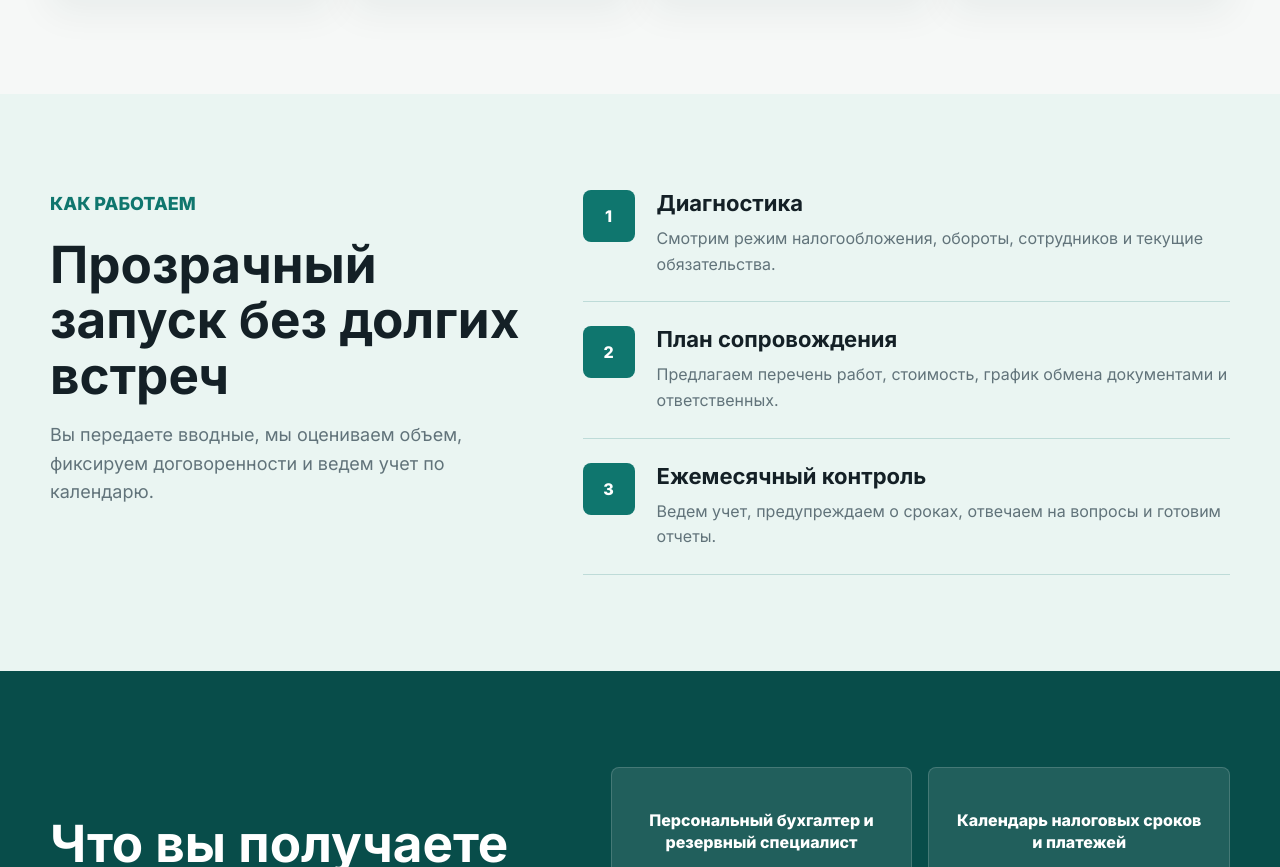
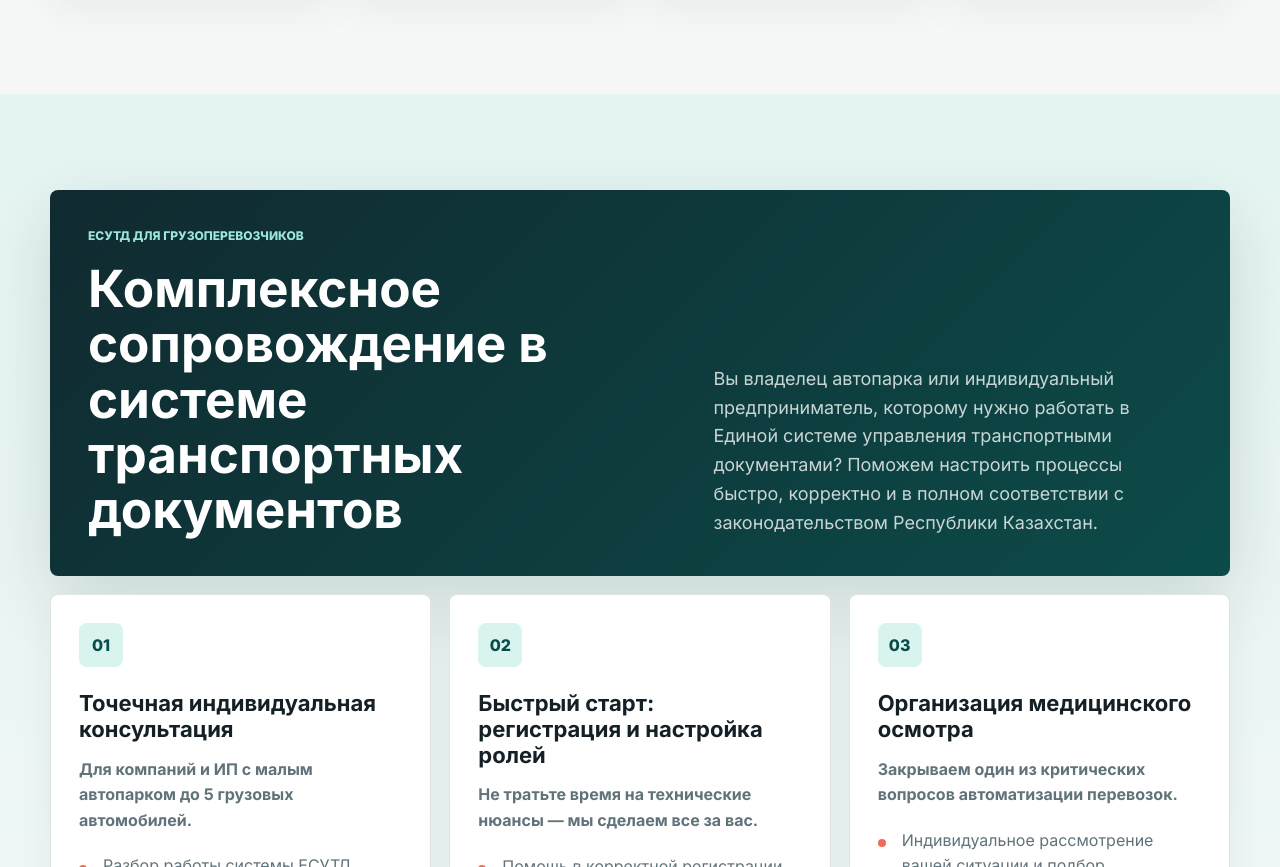
Before and after one commit to Ruslan123454321/new, a Next.js app: page / in a window 1280 px wide. Shown: the part 1933-2800 px from the top of the page. Built offline with nearby package versions, Linux system fonts and the light colour scheme; no server answers.

Commit message:
Add ESUTD carrier support section

```diff
--- a/app/globals.css
+++ b/app/globals.css
@@ -440,6 +440,142 @@ h3 {
 
 .service-card.featured a {
   color: var(--white);
+}
+
+.esutd {
+  background:
+    linear-gradient(180deg, rgba(217, 243, 239, 0.62), rgba(246, 248, 247, 0.96)),
+    var(--paper);
+}
+
+.esutd-hero {
+  display: grid;
+  grid-template-columns: minmax(0, 1fr) minmax(320px, 0.82fr);
+  gap: 42px;
+  align-items: end;
+  padding: 38px;
+  border-radius: 8px;
+  background: linear-gradient(135deg, #102a30, #0c4b49);
+  color: var(--white);
+  box-shadow: var(--shadow);
+}
+
+.esutd-hero h2 {
+  max-width: 760px;
+}
+
+.esutd-hero p:not(.eyebrow) {
+  margin: 0;
+  color: rgba(255, 255, 255, 0.78);
+  font-size: 18px;
+  line-height: 1.6;
+}
+
+.esutd-grid {
+  display: grid;
+  grid-template-columns: repeat(3, minmax(0, 1fr));
+  gap: 18px;
+  margin-top: 18px;
+}
+
+.esutd-card {
+  min-height: 430px;
+  padding: 28px;
+  border-radius: 8px;
+  background: var(--white);
+  border: 1px solid var(--line);
+  box-shadow: 0 14px 38px rgba(16, 45, 50, 0.06);
+}
+
+.esutd-card > span {
+  width: 44px;
+  height: 44px;
+  display: grid;
+  place-items: center;
+  margin-bottom: 24px;
+  border-radius: 8px;
+  background: var(--aqua);
+  color: var(--teal-dark);
+  font-weight: 800;
+}
+
+.esutd-card h3 {
+  line-height: 1.18;
+}
+
+.esutd-card p,
+.esutd-card li,
+.esutd-bottom p {
+  color: var(--muted);
+  line-height: 1.6;
+}
+
+.esutd-card p {
+  margin: 14px 0 0;
+  font-weight: 700;
+}
+
+.esutd-card ul {
+  display: grid;
+  gap: 12px;
+  margin: 20px 0 0;
+  padding: 0;
+  list-style: none;
+}
+
+.esutd-card li {
+  position: relative;
+  padding-left: 24px;
+}
+
+.esutd-card li::before {
+  content: "";
+  position: absolute;
+  top: 0.7em;
+  left: 0;
+  width: 8px;
+  height: 8px;
+  border-radius: 50%;
+  background: var(--coral);
+}
+
+.esutd-bottom {
+  display: grid;
+  grid-template-columns: minmax(0, 0.78fr) minmax(0, 1.22fr);
+  gap: 36px;
+  align-items: center;
+  margin-top: 18px;
+  padding: 34px;
+  border-radius: 8px;
+  background: var(--white);
+  border: 1px solid var(--line);
+}
+
+.esutd-bottom h3 {
+  font-size: 32px;
+  line-height: 1.12;
+}
+
+.esutd-bottom p {
+  margin: 14px 0 0;
+}
+
+.esutd-benefits {
+  display: grid;
+  grid-template-columns: repeat(2, minmax(0, 1fr));
+  gap: 14px;
+}
+
+.esutd-benefits div {
+  min-height: 104px;
+  display: flex;
+  align-items: center;
+  padding: 20px;
+  border-radius: 8px;
+  background: #eef8f6;
+  color: var(--teal-dark);
+  font-weight: 800;
+  line-height: 1.35;
 }
 
 .process {
@@ -901,6 +1037,8 @@ h3 {
   .hero-shell,
   .stats-grid,
   .process-layout,
+  .esutd-hero,
+  .esutd-bottom,
   .guarantees-grid,
   .contact-layout {
     grid-template-columns: 1fr;
@@ -908,6 +1046,7 @@ h3 {
 
   .service-grid,
   .review-grid,
+  .esutd-grid,
   .guarantee-list {
     grid-template-columns: repeat(2, minmax(0, 1fr));
   }
@@ -982,8 +1121,28 @@ h3 {
 
   .service-grid,
   .review-grid,
+  .esutd-grid,
+  .esutd-benefits,
   .guarantee-list {
     grid-template-columns: 1fr;
+  }
+
+  .esutd-hero,
+  .esutd-bottom {
+    padding: 24px;
+  }
+
+  .esutd-hero p:not(.eyebrow) {
+    font-size: 16px;
+  }
+
+  .esutd-card {
+    min-height: auto;
+    padding: 22px;
+  }
+
+  .esutd-bottom h3 {
+    font-size: 26px;
   }
 
   .reviews-summary {
--- a/app/layout.jsx
+++ b/app/layout.jsx
@@ -8,7 +8,7 @@ export const metadata = {
   metadataBase: new URL(siteUrl),
   title: "Бухгалтерские услуги в Алматы | Ведение ТОО и ИП",
   description:
-    "Бухгалтерское сопровождение ИП и ТОО в Алматы: налоговые консультации, отчетность, декларации, зарплата, первичные документы и восстановление учета.",
+    "Бухгалтерское сопровождение ИП и ТОО в Алматы: налоговые консультации, отчетность, декларации, зарплата, первичные документы, восстановление учета и сопровождение в ЕСУТД.",
   keywords: [
     "бухгалтерское сопровождение",
     "бухгалтерские услуги Алматы",
@@ -21,6 +21,11 @@ export const metadata = {
     "аутсорсинг бухгалтерии",
     "бухгалтер для бизнеса Казахстан",
     "ведение бухгалтерского учета",
+    "ЕСУТД для грузоперевозчиков",
+    "сопровождение ЕСУТД",
+    "электронные путевые листы",
+    "ЭТТН Казахстан",
+    "регистрация в ЕСУТД",
     "сдача налоговой отчетности",
     "расчет зарплаты",
     "первичные документы",
@@ -48,7 +53,7 @@ export const metadata = {
   openGraph: {
     title: "Berestova accounting | Бухгалтерские услуги в Алматы",
     description:
-      "Бухгалтерское сопровождение ИП и ТОО в Алматы: налоги, отчетность, декларации, зарплата и восстановление учета.",
+      "Бухгалтерское сопровождение ИП и ТОО в Алматы: налоги, отчетность, декларации, зарплата, восстановление учета и сопровождение в ЕСУТД.",
     url: "/",
     locale: "ru_KZ",
     type: "website",
@@ -66,7 +71,7 @@ export const metadata = {
     card: "summary_large_image",
     title: "Бухгалтерские услуги в Алматы | Ведение ТОО и ИП",
     description:
-      "Бухгалтерское сопровождение ИП и ТОО в Алматы: налоги, отчетность, декларации, зарплата и восстановление учета.",
+      "Бухгалтерское сопровождение ИП и ТОО в Алматы: налоги, отчетность, декларации, зарплата, восстановление учета и сопровождение в ЕСУТД.",
     images: ["/assets/hero-consulting.png"],
   },
 };
@@ -80,7 +85,7 @@ export default function RootLayout({ children }) {
     image: heroImageUrl,
     logo: logoImageUrl,
     description:
-      "Бухгалтерское сопровождение ИП и ТОО в Алматы: налоговые консультации, отчетность, декларации, зарплата, первичные документы и восстановление учета.",
+      "Бухгалтерское сопровождение ИП и ТОО в Алматы: налоговые консультации, отчетность, декларации, зарплата, первичные документы, восстановление учета и сопровождение в ЕСУТД.",
     telephone: "+77776970905",
     address: {
       "@type": "PostalAddress",
--- a/app/page.jsx
+++ b/app/page.jsx
@@ -5,6 +5,7 @@ import { useEffect, useRef, useState } from "react";
 const navItems = [
   ["О нас", "#about"],
   ["Услуги", "#services"],
+  ["ЕСУТД", "#esutd"],
   ["Процесс", "#process"],
   ["Отзывы", "#reviews"],
   ["Контакты", "#contacts"],
@@ -37,6 +38,46 @@ const services = [
     text: "Наведем порядок в документах, сверим остатки, найдем ошибки и подготовим план исправлений.",
     action: "Проверить учет",
   },
+];
+
+const esutdServices = [
+  {
+    number: "01",
+    title: "Точечная индивидуальная консультация",
+    audience: "Для компаний и ИП с малым автопарком до 5 грузовых автомобилей.",
+    points: [
+      "Разбор работы системы ЕСУТД именно с позиции перевозчика груза.",
+      "Пошаговые ответы на ваши вопросы без воды и сложных технических терминов.",
+      "Разбор типичных ошибок при оформлении электронных путевых листов и ЭТТН.",
+    ],
+  },
+  {
+    number: "02",
+    title: "Быстрый старт: регистрация и настройка ролей",
+    audience: "Не тратьте время на технические нюансы — мы сделаем все за вас.",
+    points: [
+      "Помощь в корректной регистрации компании в системе ЕСУТД.",
+      "Настройка личного кабинета и профиля организации.",
+      "Разграничение прав доступа для руководителей, диспетчеров, логистов и водителей.",
+    ],
+  },
+  {
+    number: "03",
+    title: "Организация медицинского осмотра",
+    audience: "Закрываем один из критических вопросов автоматизации перевозок.",
+    points: [
+      "Индивидуальное рассмотрение вашей ситуации и подбор оптимального решения.",
+      "Помощь в организации утверждения путевых листов сертифицированным медработником.",
+      "Настройка цифровой подписи медработника для законного выпуска транспорта на линию.",
+    ],
+  },
+];
+
+const esutdBenefits = [
+  "Узкая специализация на малом бизнесе в логистике",
+  "Запуск работы в системе за 1-2 дня",
+  "Правильное оформление документов по требованиям Министерства транспорта РК",
+  "Индивидуальная настройка под ваш график, маршруты и роли команды",
 ];
 
 const reviewsSourceUrl =
@@ -350,6 +391,53 @@ export default function Home() {
           </div>
         </section>
 
+        <section className="esutd section" id="esutd">
+          <div className="section-shell">
+            <div className="esutd-hero">
+              <div>
+                <p className="eyebrow">ЕСУТД для грузоперевозчиков</p>
+                <h2>Комплексное сопровождение в системе транспортных документов</h2>
+              </div>
+              <p>
+                Вы владелец автопарка или индивидуальный предприниматель, которому нужно работать в
+                Единой системе управления транспортными документами? Поможем настроить процессы
+                быстро, корректно и в полном соответствии с законодательством Республики Казахстан.
+              </p>
+            </div>
+
+            <div className="esutd-grid">
+              {esutdServices.map((service) => (
+                <article className="esutd-card" key={service.number}>
+                  <span>{service.number}</span>
+                  <h3>{service.title}</h3>
+                  <p>{service.audience}</p>
+                  <ul>
+                    {service.points.map((point) => (
+                      <li key={point}>{point}</li>
+                    ))}
+                  </ul>
+                </article>
+              ))}
+            </div>
+
+            <div className="esutd-bottom">
+              <div>
+                <p className="eyebrow dark">Почему выбирают нас</p>
+                <h3>Решения без громоздкой бюрократии</h3>
+                <p>
+                  Мы знаем специфику малого бизнеса в сфере логистики и предлагаем только то, что
+                  нужно вашему бизнесу здесь и сейчас.
+                </p>
+              </div>
+              <div className="esutd-benefits">
+                {esutdBenefits.map((benefit) => (
+                  <div key={benefit}>{benefit}</div>
+                ))}
+              </div>
+            </div>
+          </div>
+        </section>
+
         <section className="process section" id="process">
           <div className="section-shell process-layout">
             <div>
```
